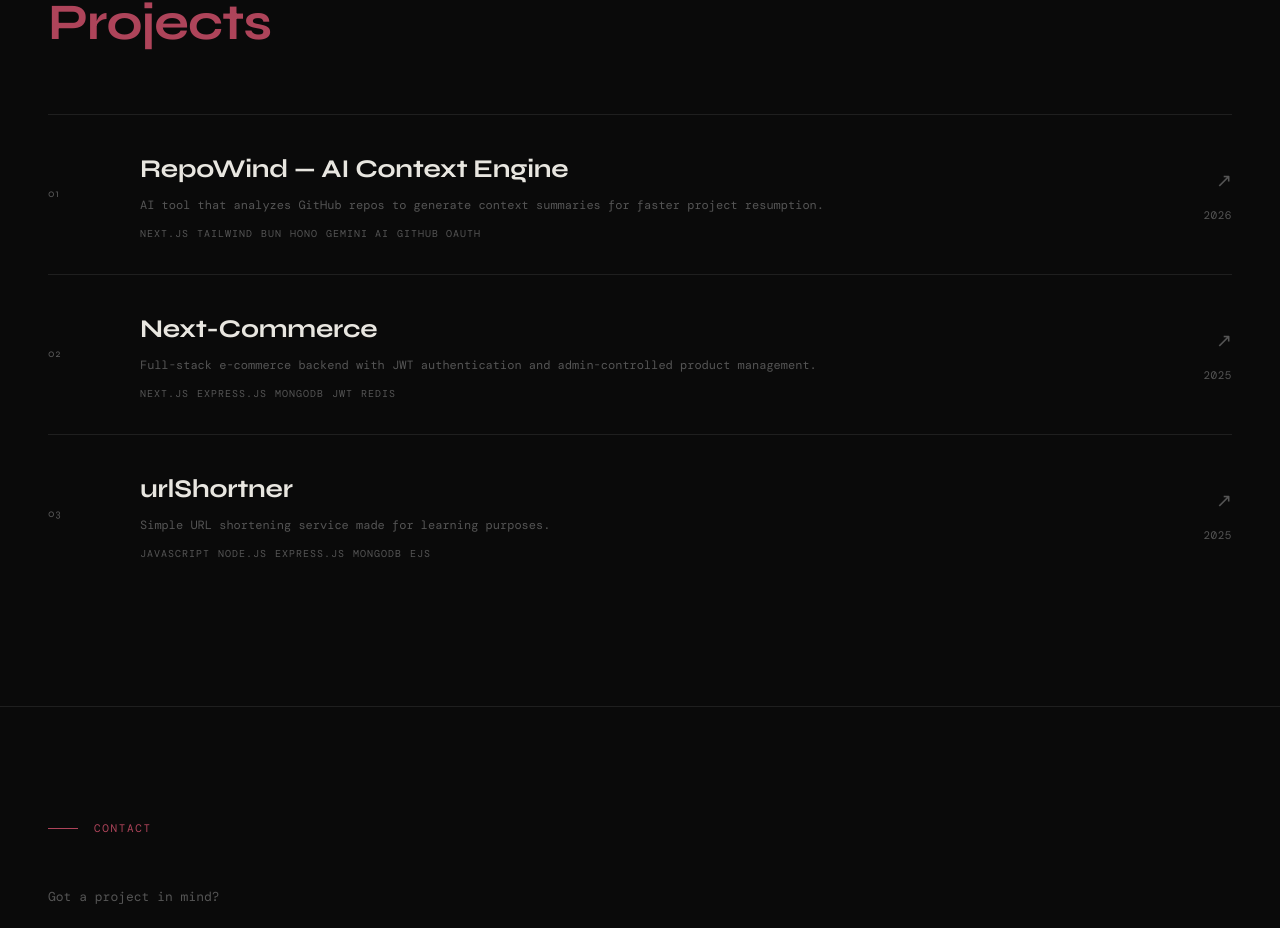
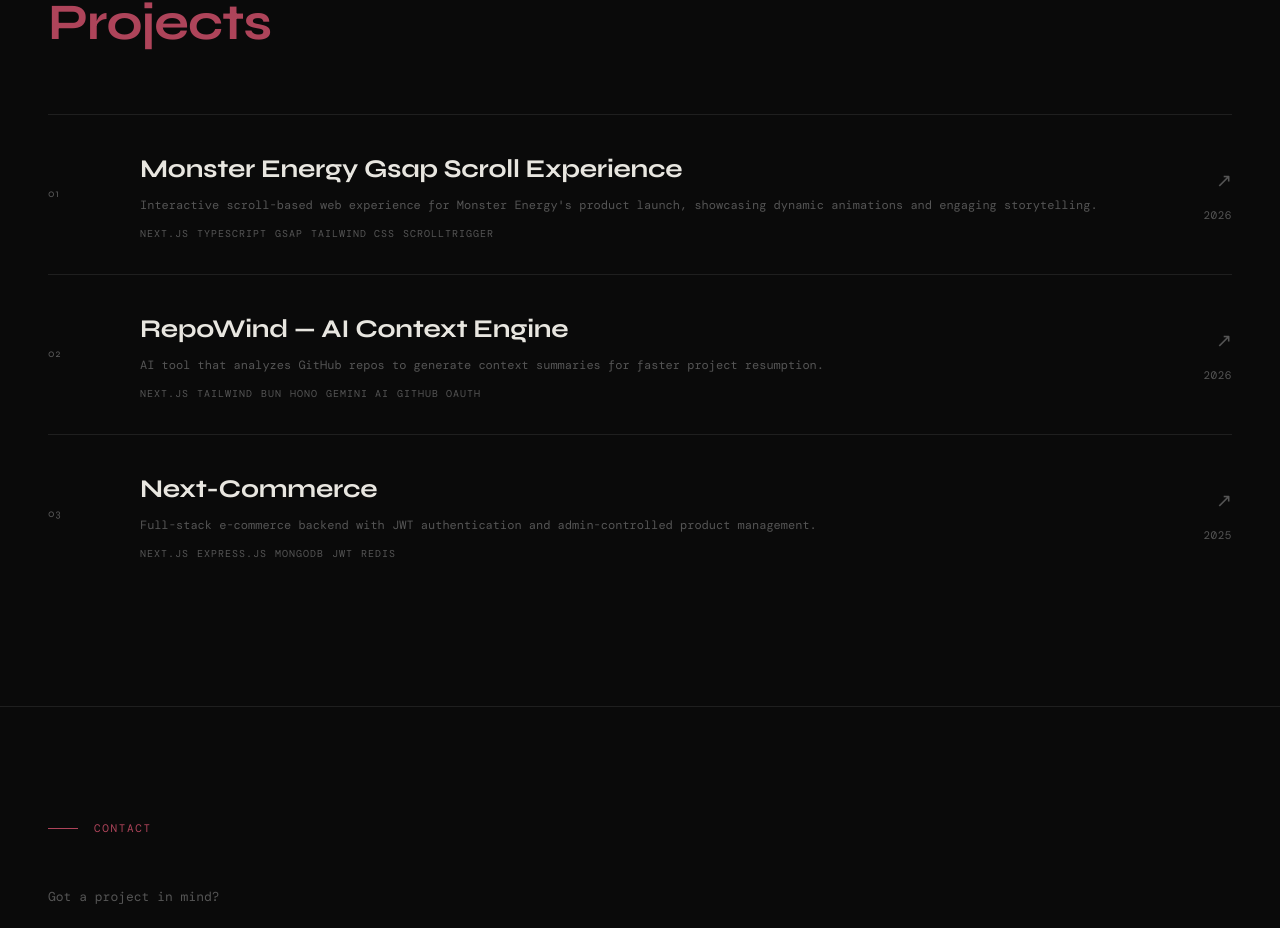
Before and after one commit to Priyanshu0105/portfolioPriyanshu, a Next.js app: page / in a window 1280 px wide. Shown: the part 1821-2749 px from the top of the page. Built offline with nearby package versions, Linux system fonts and the light colour scheme; a web font is replaced by a local one.

Commit message:
Update work.tsx adding projects

```diff
--- a/src/components/sections/Work.tsx
+++ b/src/components/sections/Work.tsx
@@ -10,6 +10,14 @@ gsap.registerPlugin(ScrollTrigger);
 const projects: Project[] = [
   {
     num:  "01",
+    name: "Monster Energy Gsap Scroll Experience",
+    desc: "Interactive scroll-based web experience for Monster Energy's product launch, showcasing dynamic animations and engaging storytelling.",
+    tags: ["Next.js","TypeScript", "GSAP", "Tailwind CSS", "ScrollTrigger"],
+    url:  "https://monster-gsap.vercel.app/",
+    year: "2026",
+  },
+  {
+    num:  "02",
     name: "RepoWind — AI Context Engine",
     desc: "AI tool that analyzes GitHub repos to generate context summaries for faster project resumption.",
     tags: ["Next.js", "Tailwind", "Bun", "Hono", "Gemini AI", "GitHub OAuth"],
@@ -17,19 +25,11 @@ const projects: Project[] = [
     year: "2026",
   },
   {
-    num:  "02",
+    num:  "03",
     name: "Next-Commerce",
     desc: "Full-stack e-commerce backend with JWT authentication and admin-controlled product management.",
     tags: ["Next.js", "Express.js", "MongoDB", "JWT", "Redis"],
     url:  "https://github.com/Priyanshu0105/next-commerce",
-    year: "2025",
-  },
-  {
-    num:  "03",
-    name: "urlShortner",
-    desc: "Simple URL shortening service made for learning purposes.",
-    tags: ["JavaScript", "Node.js", "Express.js", "MongoDB", "EJS"],
-    url:  "https://github.com/Priyanshu0105/urlShortner",
     year: "2025",
   },
 ];
```
